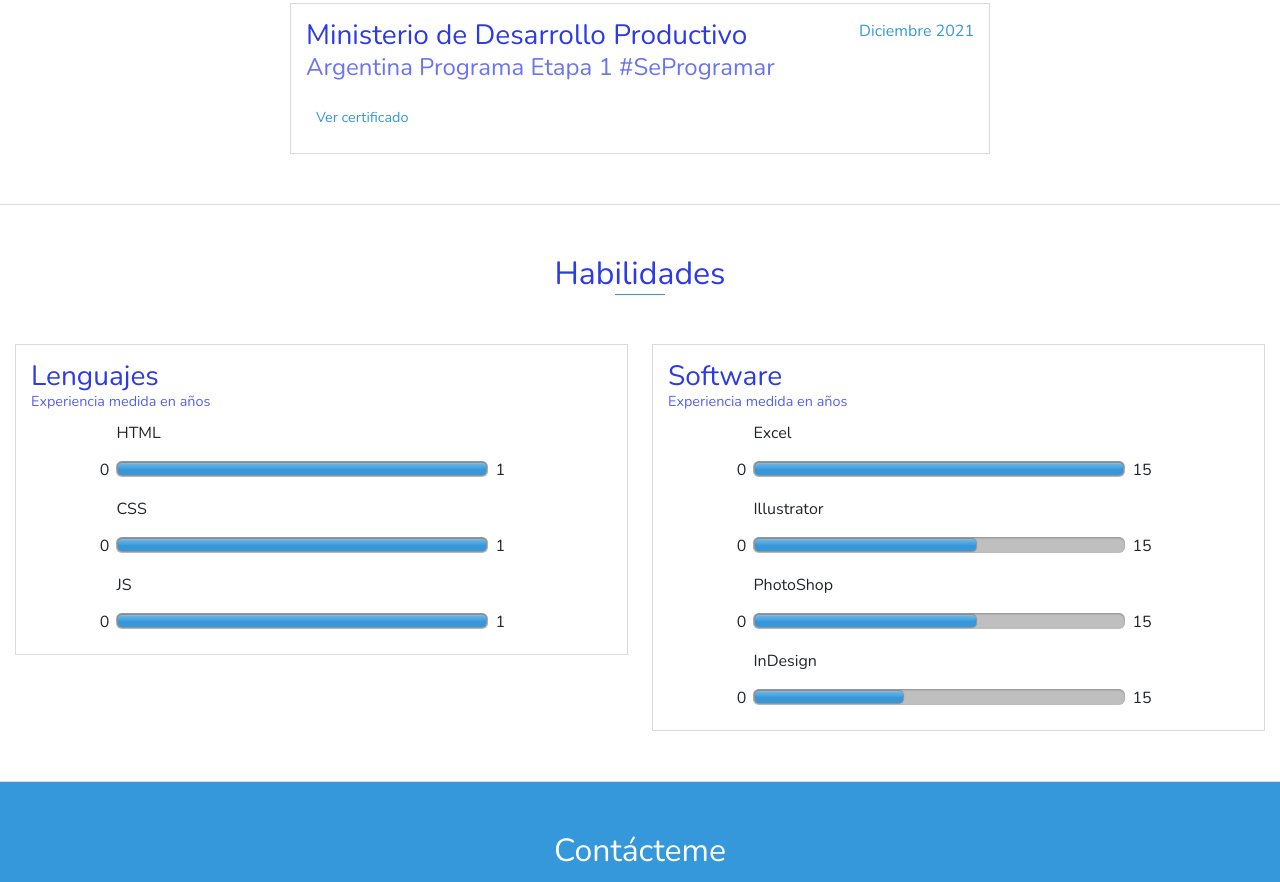
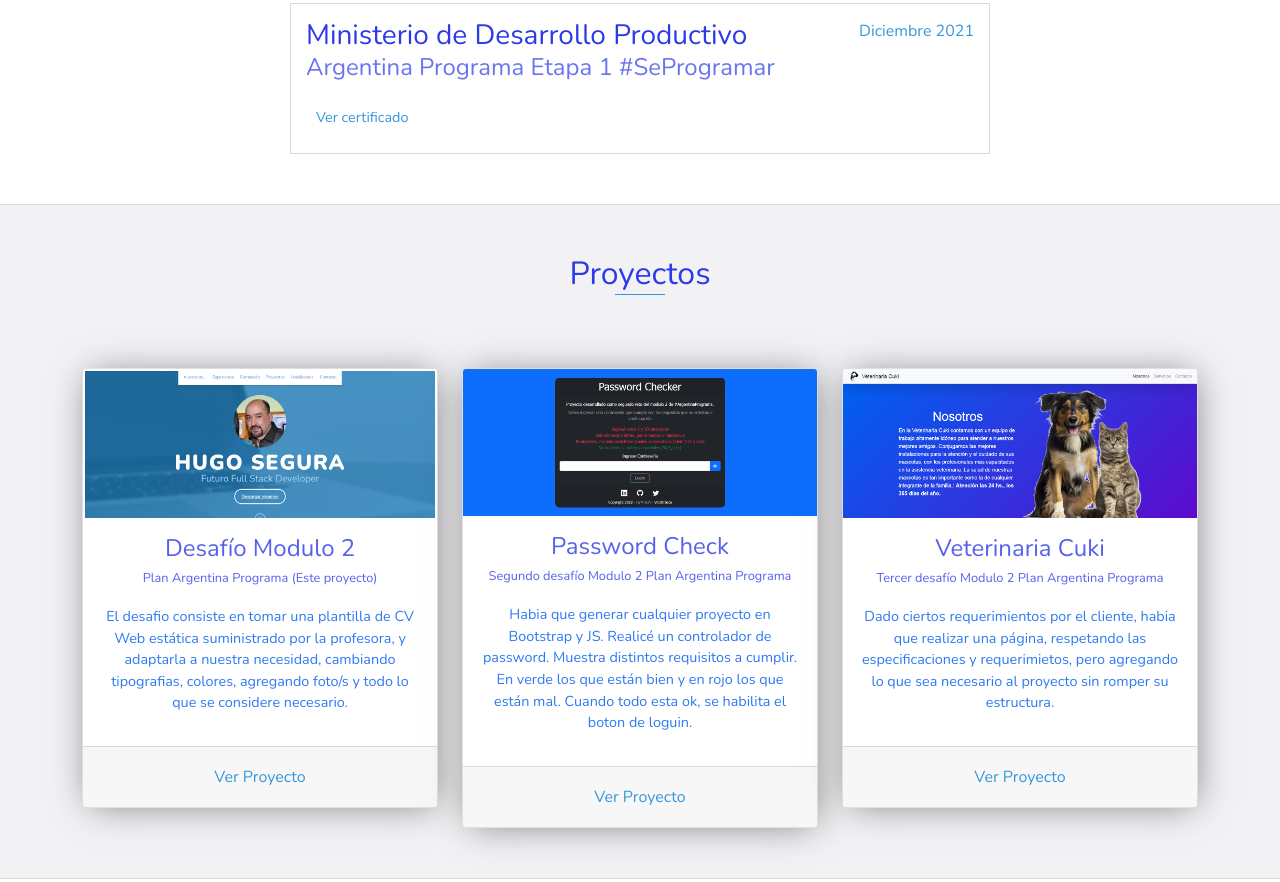
Before and after one commit to hymsoft/desafio-modulo-2, a website: page index.html in a window 1280 px wide. Shown: the part 3113-3995 px from the top of the page. Drawn offline with nearby package versions, Linux system fonts and the light colour scheme; files whose address does not match are found by name.

Commit message:
Prueba de proyectos

```diff
--- a/index.html
+++ b/index.html
@@ -233,7 +233,109 @@
       <!-- End .education-block -->
     </div>
     <!-- End #courses -->
+    <div id="projects" class="background-alt">
+      <h2 class="heading">Proyectos</h2>
+      <div class="container">
+        <!--  -->
+        <div class="row row-cols-1 row-cols-md-3 g-4">
+          <!-- Card Este Proyecto -->
+          <div class="col mt-5">
+            <div class="card card-wr-bg my-shadow">
+              <img
+                src="images/desafio-1.png"
+                class="card-img-top"
+                alt="Imagen proyecto desafio modulo 2"
+              />
+              <div class="card-body d-grid gap-1 project-info">
+                <h4 class="card-title text-center text-capitalize">
+                  Desafío Modulo 2
+                </h4>
+                <h5 class="card-subtitle mb-3">
+                  Plan Argentina Programa (Este proyecto)
+                </h5>
 
+                <p class="card-text text-center p-0 pb-3">
+                  El desafio consiste en tomar una plantilla de CV Web estática
+                  suministrado por la profesora, y adaptarla a nuestra
+                  necesidad, cambiando tipografias, colores, agregando foto/s y
+                  todo lo que se considere necesario.
+                </p>
+              </div>
+              <div class="card-footer text-light">
+                <a class="my-btn" href="#">Ver Proyecto</a>
+              </div>
+            </div>
+          </div>
+          <!-- Card Password Checker -->
+          <div class="col mt-5">
+            <div class="card card-wr-bg my-shadow">
+              <img
+                src="images/password-checker.png"
+                class="card-img-top"
+                alt="Imagen proyecto Password Checker"
+              />
+              <div class="card-body d-grid gap-1 project-info">
+                <h4 class="card-title text-center text-capitalize">
+                  Password Check
+                </h4>
+                <h5 class="card-subtitle mb-3">
+                  Segundo desafío Modulo 2 Plan Argentina Programa
+                </h5>
+
+                <p class="card-text text-center p-0 pb-3">
+                  Habia que generar cualquier proyecto en Bootstrap y JS.
+                  Realicé un controlador de password. Muestra distintos
+                  requisitos a cumplir. En verde los que están bien y en rojo
+                  los que están mal. Cuando todo esta ok, se habilita el boton
+                  de loguin.
+                </p>
+              </div>
+              <div class="card-footer text-light">
+                <a
+                  class="my-btn"
+                  href="https://hymsoft.github.io/password-checker/"
+                  target="_blank"
+                  >Ver Proyecto</a
+                >
+              </div>
+            </div>
+          </div>
+          <!-- Card Veterinaria Cuki -->
+          <div class="col mt-5">
+            <div class="card card-wr-bg my-shadow">
+              <img
+                src="images//veterinaria-cuki.png"
+                class="card-img-top"
+                alt="Imagen Veterinaria Cuki"
+              />
+              <div class="card-body d-grid gap-1 project-info">
+                <h4 class="card-title text-center text-capitalize">
+                  Veterinaria Cuki
+                </h4>
+                <h5 class="card-subtitle mb-3">
+                  Tercer desafío Modulo 2 Plan Argentina Programa
+                </h5>
+
+                <p class="card-text text-center p-0 pb-3">
+                  Dado ciertos requerimientos por el cliente, habia que realizar
+                  una página, respetando las especificaciones y requerimietos,
+                  pero agregando lo que sea necesario al proyecto sin romper su
+                  estructura.
+                </p>
+              </div>
+              <div class="card-footer text-light">
+                <a
+                  class="my-btn"
+                  href="https://hymsoft.github.io/veterinaria-cuki/"
+                  target="_blank"
+                  >Ver Proyecto</a
+                >
+              </div>
+            </div>
+          </div>
+        </div>
+      </div>
+    </div>
     <!-- End #projects -->
 
     <div id="skills">
```
Also changed, not shown: 1 other file.
